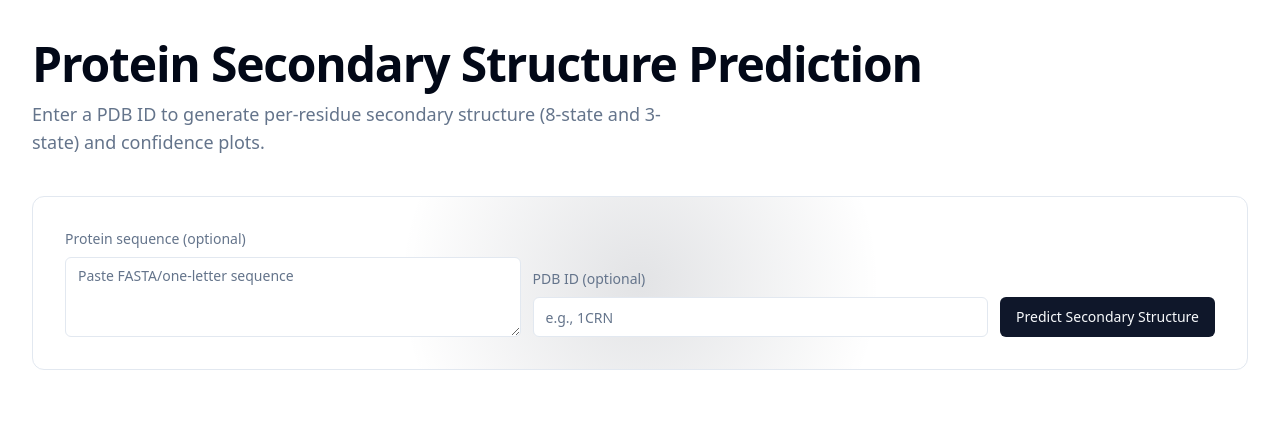
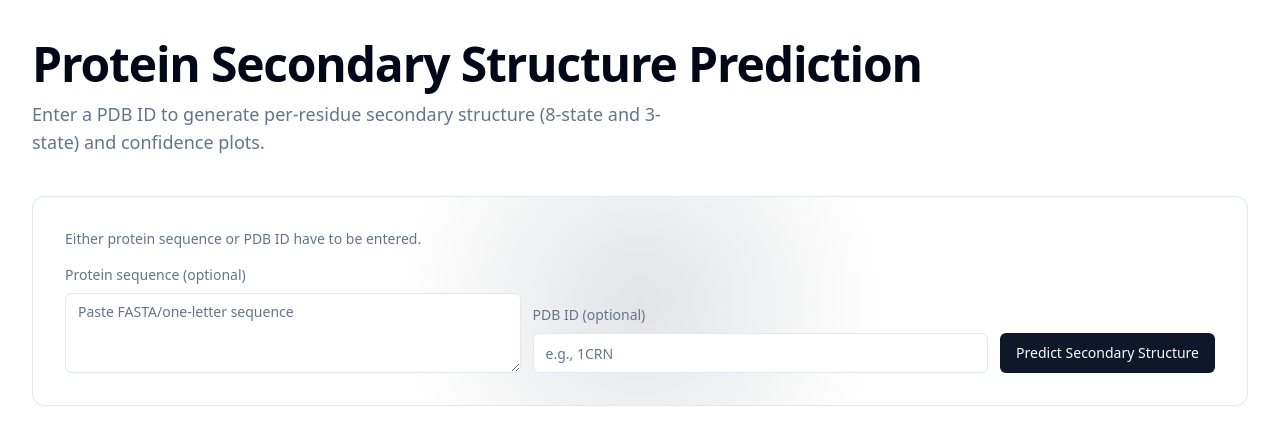
Before and after one commit to Coden1/TinyFoldTitans, a React (Vite) app: page / in a window 1280 px wide. Shown: the top 444 px of the page. Built offline with nearby package versions, Linux system fonts and the light colour scheme.

Commit message:
Add instruction text
Add text above the protein sequence header to indicate that either a protein sequence or PDB ID must be entered.

```diff
--- a/src/components/ProteinPredictor.tsx
+++ b/src/components/ProteinPredictor.tsx
@@ -217,6 +217,7 @@ export const ProteinPredictor = () => {
         className="ambient-bg rounded-xl border p-6 md:p-8 shadow-[var(--shadow-elegant)]"
         onMouseMove={handleMouseMove}
       >
+        <p className="text-sm text-muted-foreground mb-4">Either protein sequence or PDB ID have to be entered.</p>
         <form onSubmit={onSubmit} className="flex flex-col md:flex-row gap-3 items-stretch md:items-end">
           <div className="flex-1">
             <label htmlFor="seq" className="block text-sm font-medium text-muted-foreground mb-2">
```
